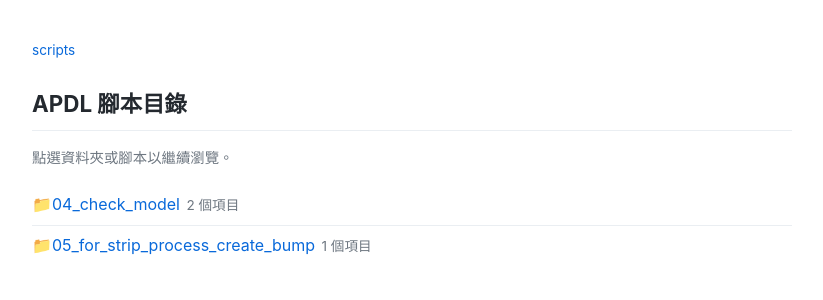
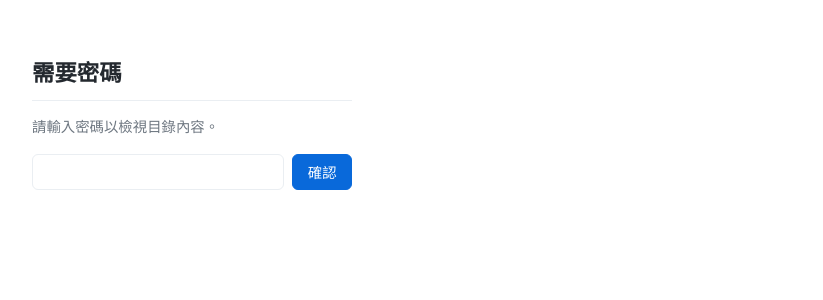
Before and after one commit to openapdl/catalog, a Jekyll site: the page built from index.html, in a window 1280 px wide. Shown: the top 300 px of the page, without its empty margins (228-1051 px from the left). Built offline with Jekyll 4.4.1, drawn with Linux system fonts in a browser that asks for light colours.

Commit message:
Update index.html

```diff
--- a/index.html
+++ b/index.html
@@ -87,9 +87,69 @@ title: APDL 腳本目錄
       font-size: .82rem;
     }
   }
+  .catalog-gate {
+    max-width: 320px;
+    color: #24292f;
+  }
+  .catalog-gate h1 {
+    font-size: 1.4rem;
+    margin-bottom: .3rem;
+    padding-bottom: .55rem;
+    border-bottom: 1px solid #eaeef2;
+  }
+  .catalog-gate-help {
+    color: #6e7781;
+    font-size: .9rem;
+    margin-bottom: 1rem;
+  }
+  .catalog-gate-form {
+    display: flex;
+    gap: .5rem;
+  }
+  .catalog-gate-input {
+    flex: 1;
+    padding: .4rem .6rem;
+    border: 1px solid #eaeef2;
+    border-radius: 6px;
+    font-size: .95rem;
+  }
+  .catalog-gate-submit {
+    padding: .4rem .9rem;
+    border: 1px solid #0969da;
+    border-radius: 6px;
+    background: #0969da;
+    color: #fff;
+    font-size: .9rem;
+    cursor: pointer;
+  }
+  .catalog-gate-submit:hover { background: #0860ca; }
+  .catalog-gate-error {
+    margin-top: .85rem;
+    padding: .6rem .8rem;
+    border-left: 4px solid #cf222e;
+    background: #fff8f8;
+    color: #82061e;
+    font-size: .88rem;
+  }
 </style>
 
-<div class="catalog-app" id="catalog-app">
+<div class="catalog-gate" id="catalog-gate">
+  <h1>需要密碼</h1>
+  <p class="catalog-gate-help">請輸入密碼以檢視目錄內容。</p>
+  <form class="catalog-gate-form" id="catalog-gate-form">
+    <input
+      class="catalog-gate-input"
+      id="catalog-gate-password"
+      type="password"
+      autocomplete="current-password"
+      required
+    >
+    <button class="catalog-gate-submit" type="submit">確認</button>
+  </form>
+  <p class="catalog-gate-error" id="catalog-gate-error" hidden>密碼錯誤，請再試一次。</p>
+</div>
+
+<div class="catalog-app" id="catalog-app" hidden>
   <nav class="catalog-breadcrumb" id="breadcrumb" aria-label="目前位置"></nav>
 
   <section class="catalog-view" id="browse-view">
```
Also changed, not shown: other parts of index.html (+36 -0 lines).
